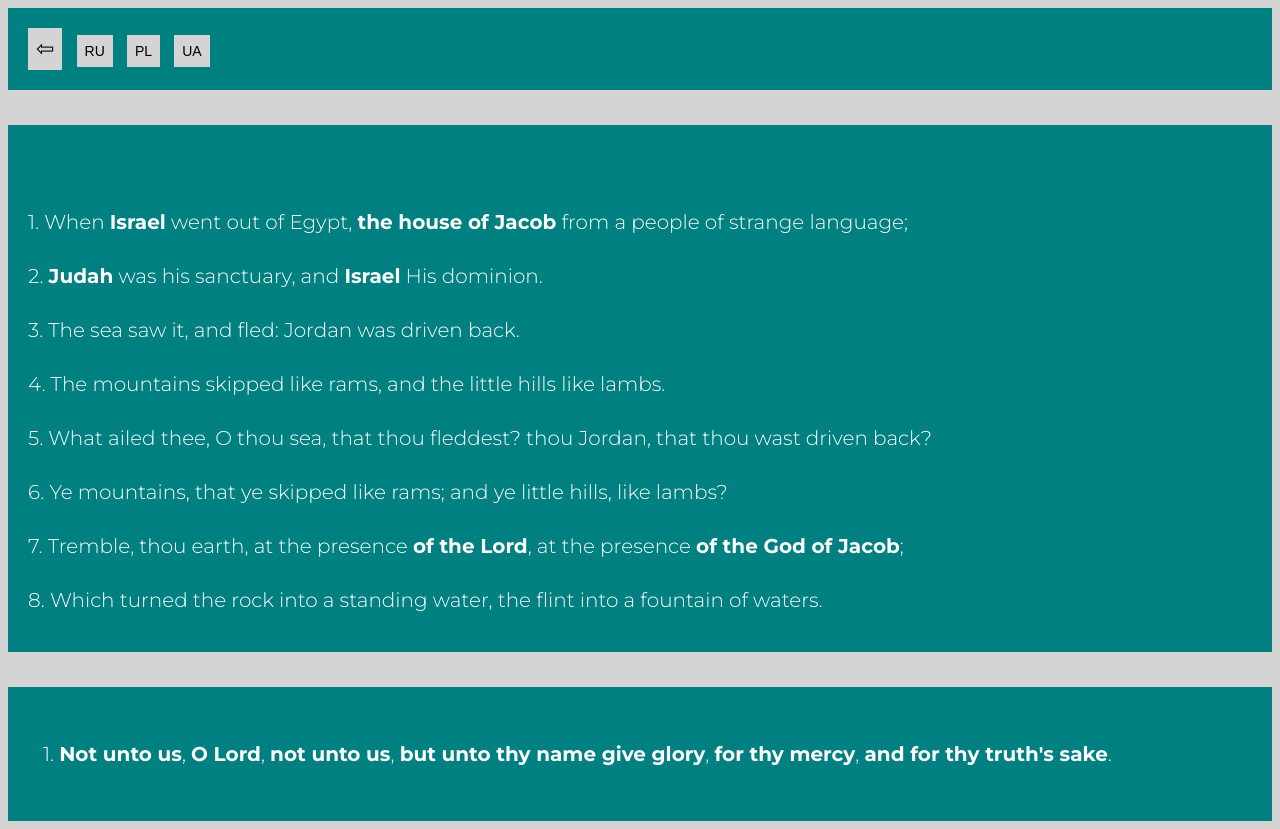
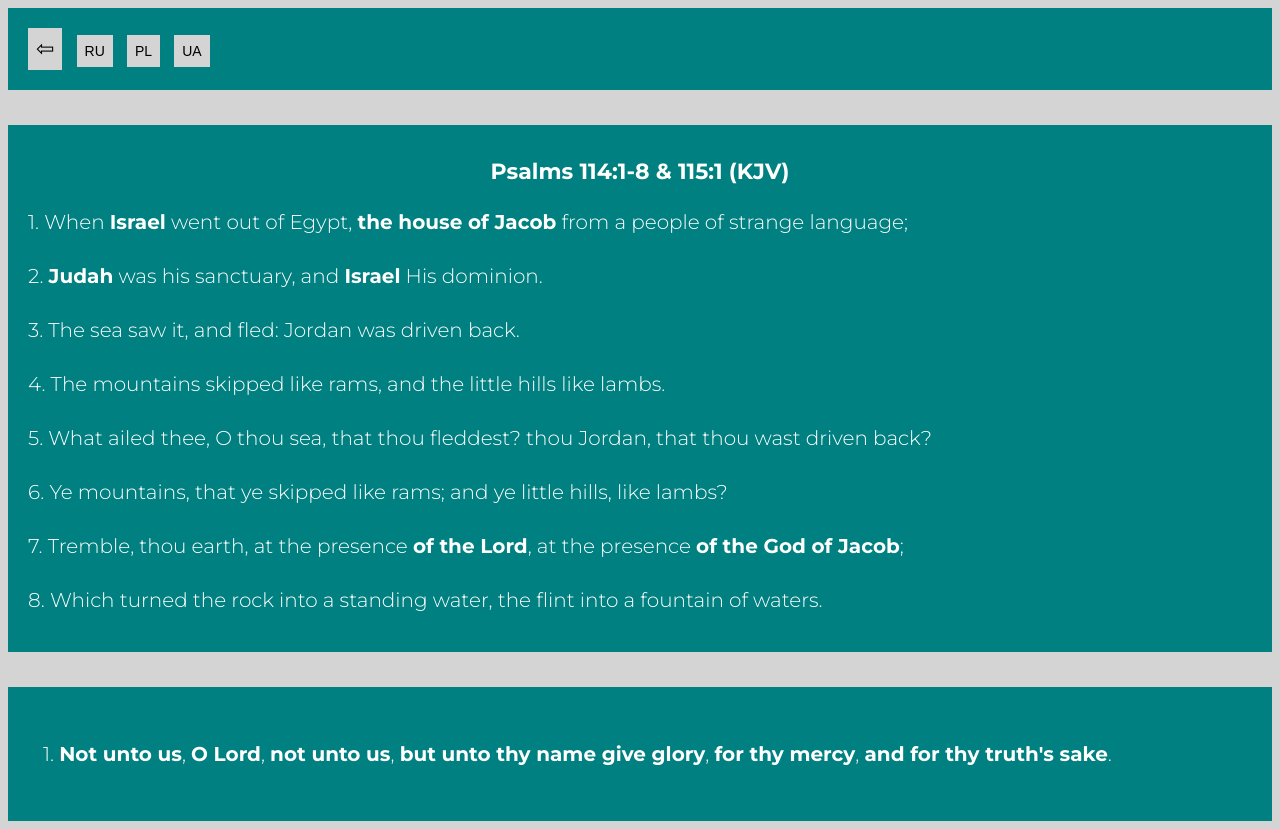
Before and after one commit to j-fullstack-d/Bible-Verses-w--EN, a plain HTML site: page index.html in a window 1280 px wide. Drawn offline with Linux system fonts and the light colour scheme.

Commit message:
Updated section.css

```diff
--- a/css/section.css
+++ b/css/section.css
@@ -9,7 +9,7 @@
 .section__h1 {
   text-align: center;
   font-size: 22px;
-  color: hsl(180, 100%, 25%);
+  color: hsl(0, 0%, 100%);
 }
 
 .section__paragraph {
```
